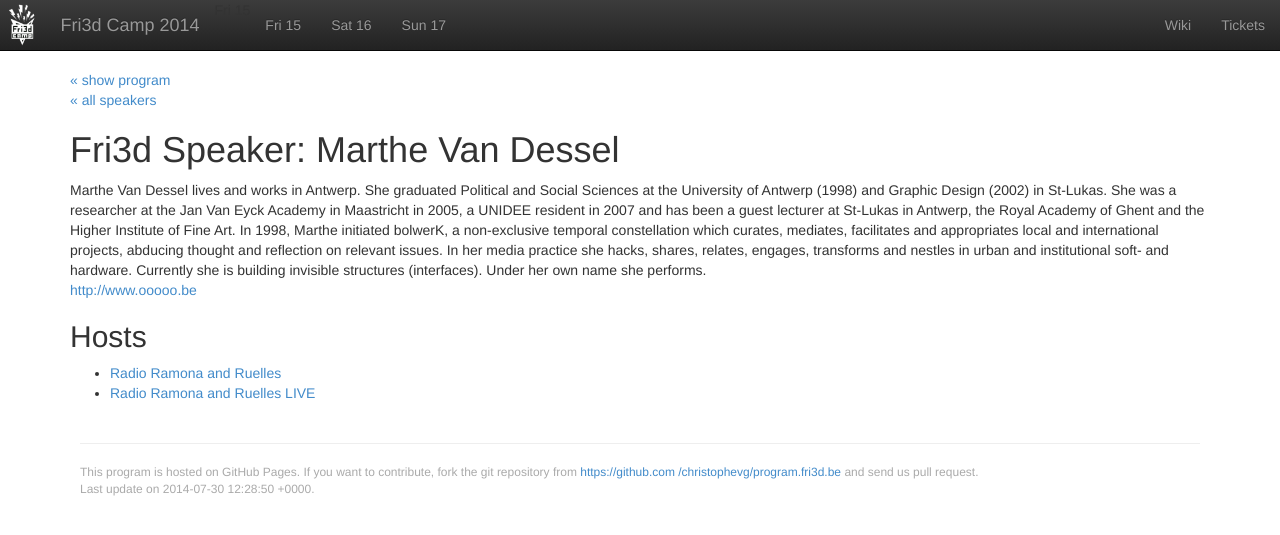
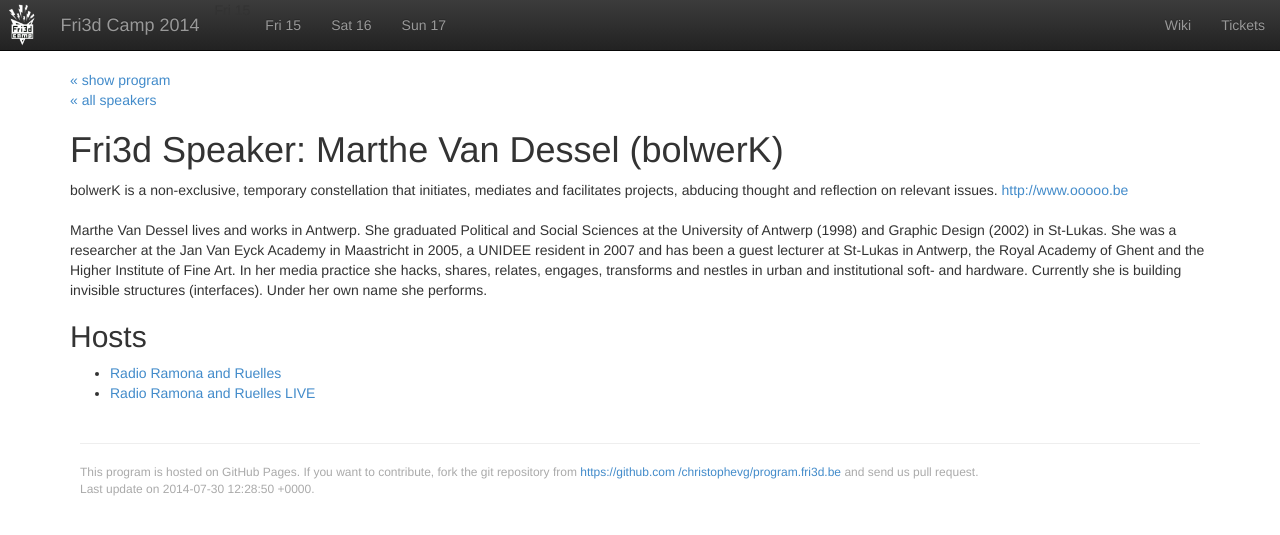
Before and after one commit to Fri3dCamp/program.fri3d.be, a Jekyll site: the page built from speakers/_posts/2014-08-15-marthe_van_dessel.html, in a window 1280 px wide. Shown: the top 535 px of the page. Built offline with Jekyll 4.4.1, drawn with Linux system fonts in a browser that asks for light colours; nearby versions of some CDN libraries; library files that are not in the unit come from our copies.

Commit message:
final addition for bolwerK ;-)

```diff
--- a/speakers/_posts/2014-08-15-marthe_van_dessel.html
+++ b/speakers/_posts/2014-08-15-marthe_van_dessel.html
@@ -1,6 +1,6 @@
 ---
 layout: speaker
-name: Marthe Van Dessel
-bio: Marthe Van Dessel lives and works in Antwerp. She graduated Political and Social Sciences at the University of Antwerp (1998) and Graphic Design (2002) in St-Lukas. She was a researcher at the Jan Van Eyck Academy in Maastricht in 2005, a UNIDEE resident in 2007 and has been a guest lecturer at St-Lukas in Antwerp, the Royal Academy of Ghent and the Higher Institute of Fine Art. In 1998, Marthe initiated bolwerK, a non-exclusive temporal constellation which curates, mediates, facilitates and appropriates local and international projects, abducing thought and reflection on relevant issues. In her media practice she hacks, shares, relates, engages, transforms and nestles in urban and institutional soft- and hardware. Currently she is building invisible structures (interfaces). Under her own name she performs.<br><a href="http://www.ooooo.be">http://www.ooooo.be</a>
+name: Marthe Van Dessel (bolwerK)
+bio: bolwerK is a non-exclusive, temporary constellation that initiates, mediates and facilitates projects, abducing thought and reflection on relevant issues. <a href="http://www.ooooo.be">http://www.ooooo.be</a><br><br>Marthe Van Dessel lives and works in Antwerp. She graduated Political and Social Sciences at the University of Antwerp (1998) and Graphic Design (2002) in St-Lukas. She was a researcher at the Jan Van Eyck Academy in Maastricht in 2005, a UNIDEE resident in 2007 and has been a guest lecturer at St-Lukas in Antwerp, the Royal Academy of Ghent and the Higher Institute of Fine Art. In her media practice she hacks, shares, relates, engages, transforms and nestles in urban and institutional soft- and hardware. Currently she is building invisible structures (interfaces). Under her own name she performs.
 hosts: [ "Radio Ramona and Ruelles", "Radio Ramona and Ruelles LIVE" ]
 ---
```
